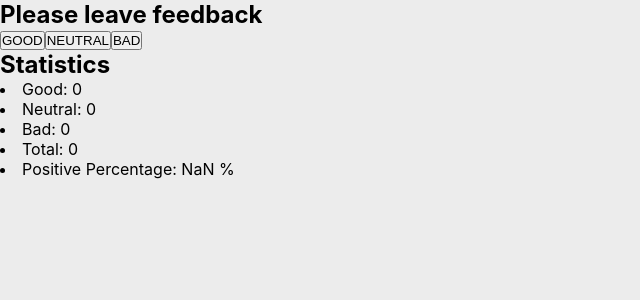
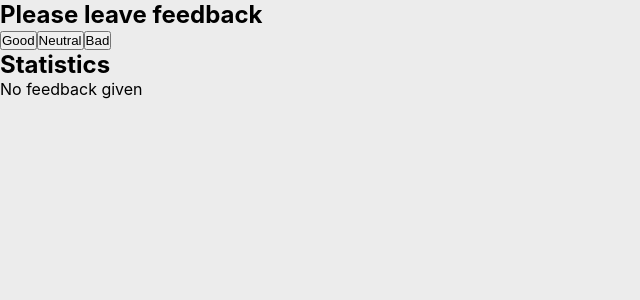
Before and after one commit to Vasylytsya777/goit-react-hw-02-feedback, a React (Create React App) app: page / in a window 1280 px wide. Shown: the top 300 px of the page, without its empty margins (0-640 px from the left). Built offline with nearby package versions, Linux system fonts and the light colour scheme.

Commit message:
before notification

```diff
--- a/src/components/App.js
+++ b/src/components/App.js
@@ -1,6 +1,5 @@
 import React, { Component } from "react";
-// import Wrapper from "./Styled";
-// import statistics from "./components/Statistics";
+
 import Section from "./section/Sections";
 import FeedbackOptions from "./feedbackOptions/FeedbackOptions";
 import Statistics from "./statistics/Statistics";
@@ -29,6 +28,8 @@ export default class App extends Component {
   };
 
   render() {
+    const total = this.countTotalFeedback();
+    const percent = this.countPositiveFeedbackPercentage();
     return (
       <>
         <Section title="Please leave feedback">
@@ -39,14 +40,14 @@ export default class App extends Component {
         </Section>
 
         <Section title="Statistics">
-          {this.countTotalFeedback() === 0 ? (
+          {this.countTotalFeedback() ? (
             <Statistics
               {...this.state}
               // good={this.good}
               // neutral={this.neutral}
               // bad={this.bad}
-              total={this.countTotalFeedback}
-              positivePercentage={this.countPositiveFeedbackPercentage}
+              total={total}
+              positivePercentage={percent}
             />
           ) : (
             <p>No feedback given</p>
--- a/src/components/feedbackOptions/FeedbackOptions.js
+++ b/src/components/feedbackOptions/FeedbackOptions.js
@@ -10,10 +10,10 @@ const FeedbackOptions = ({ options, onLeaveFeedback }) => {
           className="feedback-btn"
           onClick={onLeaveFeedback}
           type="button"
-          key={uuidv4()}
+          key={uuidv4}
           data-name={item}
         >
-          {item.toUpperCase()}
+          {item[0].toUpperCase() + item.slice(1)}
         </button>
       ))}
     </>
```
Also changed, not shown: src/components/notification/Notification.js (deleted, +0 -12 lines), src/components/statistics/Statistics.js (+4 -4 lines), 1 other file (tests, documents, lock files or other folders).
